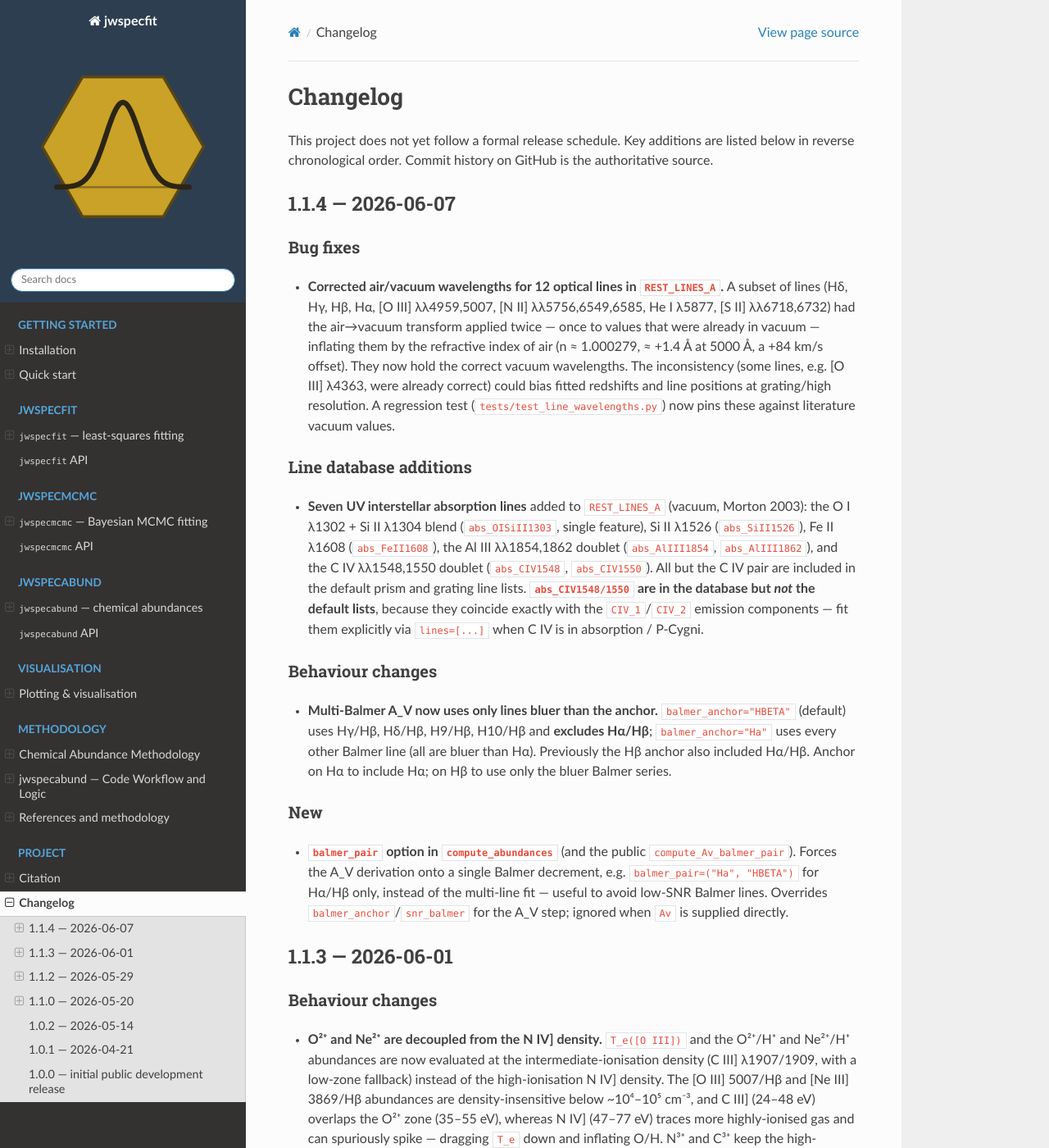
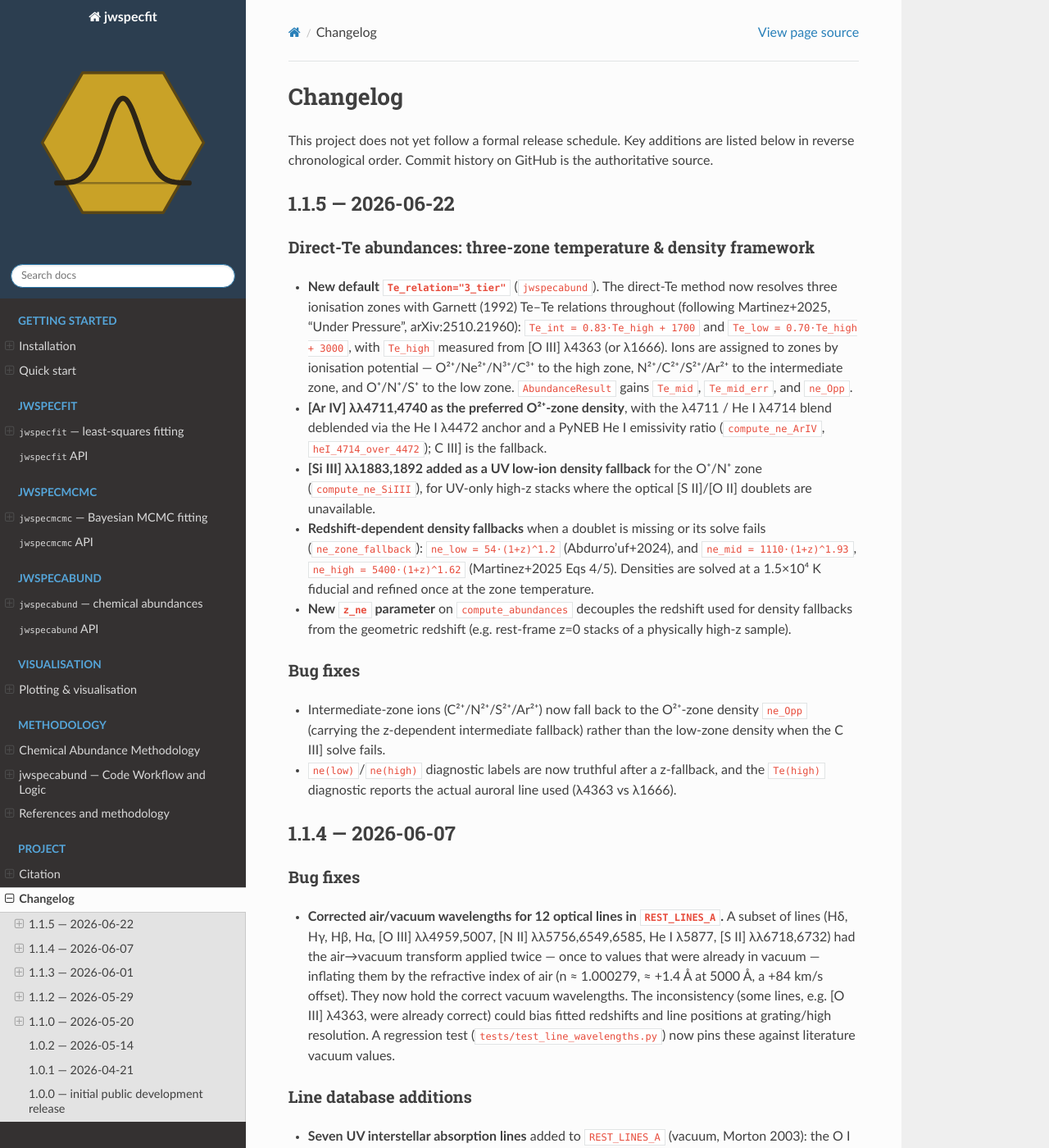
Before and after one commit to raunaq-rai/jwspecfit, a Sphinx documentation site: the page built from docs/changelog.md, in a window 1280 px wide and 1400 px high. Shown: the whole window at 82% size. Built offline with Sphinx 7.4.7 and the Read the Docs theme 3.1.0, drawn with Linux system fonts in a browser that asks for light colours.

Commit message:
Release v1.1.5

```diff
--- a/docs/changelog.md
+++ b/docs/changelog.md
@@ -3,6 +3,48 @@
 This project does not yet follow a formal release schedule. Key
 additions are listed below in reverse chronological order. Commit
 history on GitHub is the authoritative source.
+
+## 1.1.5 — 2026-06-22
+
+### Direct-Te abundances: three-zone temperature & density framework
+
+- **New default `Te_relation="3_tier"`** (`jwspecabund`). The direct-Te
+  method now resolves three ionisation zones with Garnett (1992) Te–Te
+  relations throughout (following Martinez+2025, "Under Pressure",
+  arXiv:2510.21960): `Te_int = 0.83·Te_high + 1700` and
+  `Te_low = 0.70·Te_high + 3000`, with `Te_high` measured from
+  [O III] λ4363 (or λ1666). Ions are assigned to zones by ionisation
+  potential — O²⁺/Ne²⁺/N³⁺/C³⁺ to the high zone, N²⁺/C²⁺/S²⁺/Ar²⁺ to the
+  intermediate zone, and O⁺/N⁺/S⁺ to the low zone. `AbundanceResult` gains
+  `Te_mid`, `Te_mid_err`, and `ne_Opp`.
+
+- **[Ar IV] λλ4711,4740 as the preferred O²⁺-zone density**, with the
+  λ4711 / He I λ4714 blend deblended via the He I λ4472 anchor and a PyNEB
+  He I emissivity ratio (`compute_ne_ArIV`, `heI_4714_over_4472`); C III]
+  is the fallback.
+
+- **[Si III] λλ1883,1892 added as a UV low-ion density fallback** for the
+  O⁺/N⁺ zone (`compute_ne_SiIII`), for UV-only high-z stacks where the
+  optical [S II]/[O II] doublets are unavailable.
+
+- **Redshift-dependent density fallbacks** when a doublet is missing or its
+  solve fails (`ne_zone_fallback`): `ne_low = 54·(1+z)^1.2`
+  (Abdurro'uf+2024), and `ne_mid = 1110·(1+z)^1.93`,
+  `ne_high = 5400·(1+z)^1.62` (Martinez+2025 Eqs 4/5). Densities are solved
+  at a 1.5×10⁴ K fiducial and refined once at the zone temperature.
+
+- **New `z_ne` parameter** on `compute_abundances` decouples the redshift
+  used for density fallbacks from the geometric redshift (e.g. rest-frame
+  z=0 stacks of a physically high-z sample).
+
+### Bug fixes
+
+- Intermediate-zone ions (C²⁺/N²⁺/S²⁺/Ar²⁺) now fall back to the O²⁺-zone
+  density `ne_Opp` (carrying the z-dependent intermediate fallback) rather
+  than the low-zone density when the C III] solve fails.
+- `ne(low)`/`ne(high)` diagnostic labels are now truthful after a
+  z-fallback, and the `Te(high)` diagnostic reports the actual auroral
+  line used (λ4363 vs λ1666).
 
 ## 1.1.4 — 2026-06-07
 
--- a/pyproject.toml
+++ b/pyproject.toml
@@ -4,7 +4,7 @@ build-backend = "setuptools.build_meta"
 
 [project]
 name = "jwspecfit"
-version = "1.1.4"
+version = "1.1.5"
 description = "JWST NIRSpec emission-line fitting with resolution-aware Gaussian models"
 readme = "README.md"
 license = "MIT"
```
Also changed, not shown: 1 other file.
